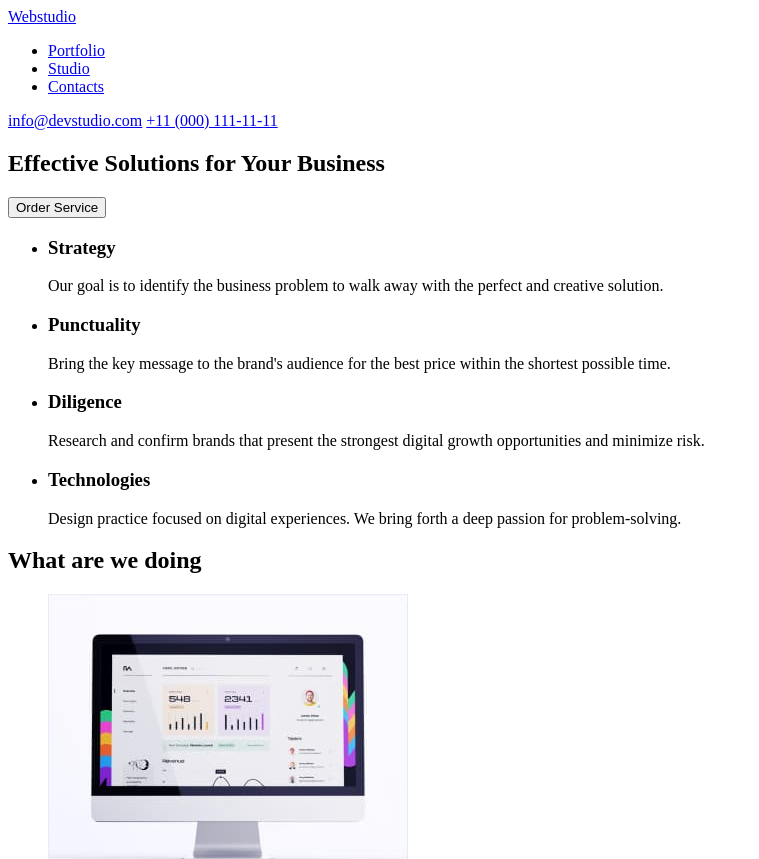
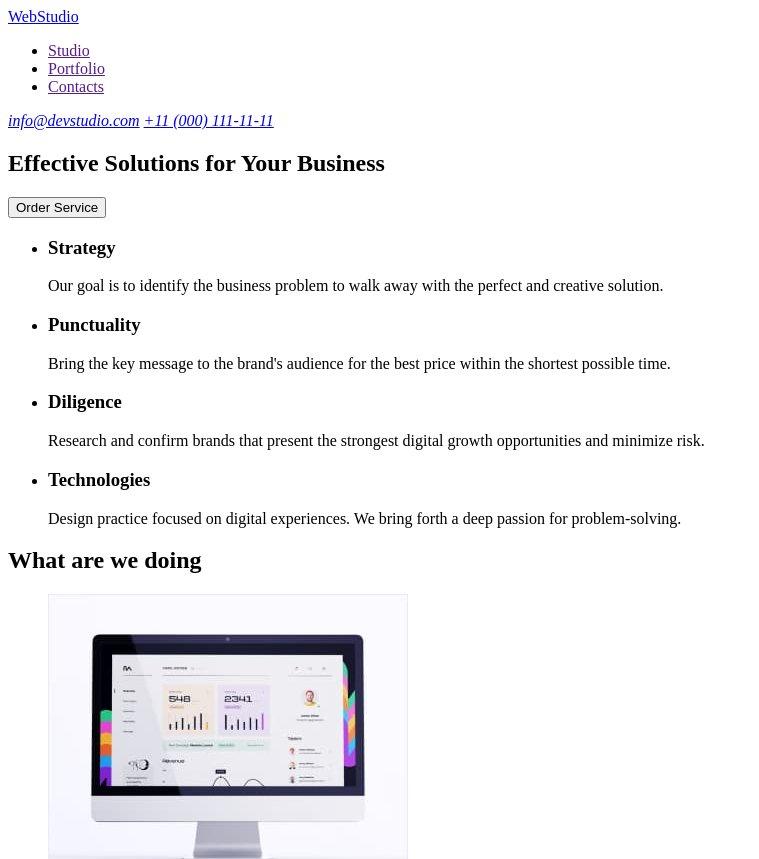
Before and after one commit to MaksymPolovyi/goit-markup-hw-01, a plain HTML site: page index.html in a window 1280 px wide. Shown: the top 859 px of the page, without its empty margins (0-759 px from the left). Drawn offline with Linux system fonts and the light colour scheme.

Commit message:
adjustment

```diff
--- a/index.html
+++ b/index.html
@@ -9,15 +9,18 @@
 <body>
     <header>
         <nav>
-            <a href="./index.html">Webstudio</a>
+            <a href="./index.html">WebStudio</a>
             <ul>
-                <li><a href="#">Portfolio</a></li>
-                <li><a href="#">Studio</a></li>
-                <li><a href="#">Contacts</a></li>
+                <li><a href="">Studio</a></li>
+                <li><a href="">Portfolio</a></li>
+                <li><a href="">Contacts</a></li>
             </ul>
         </nav>
+        <address>
         <a href="mailto:info@devstudio.com">info@devstudio.com</a>
         <a href="tel:+110001111111">+11 (000) 111-11-11</a>
+        </address>
+
     </header>
 
     <main>
@@ -96,7 +99,7 @@
     </main>
 
     <footer>
-        <a href="./">Webstudio</a>
+        <a href="./index.html">WebStudio</a>
         <p>Increase the flow of customers and sales for your business with digital marketing & growth solutions.</p>
     </footer>
 
```
